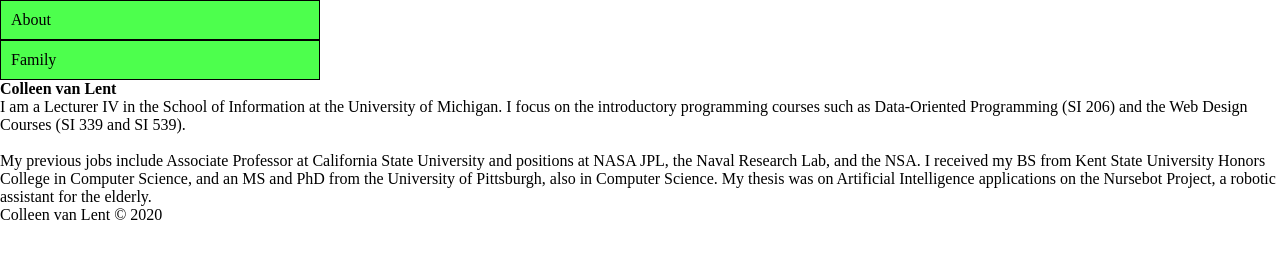
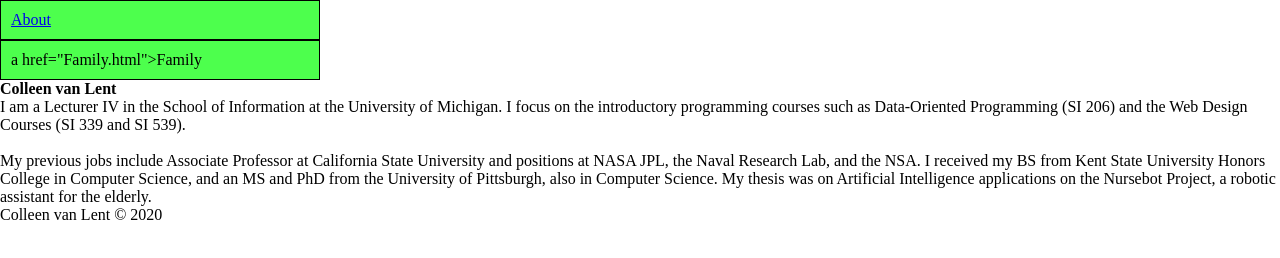
Before and after one commit to abassock/Homework1, a plain HTML site: page index.html in a window 1280 px wide. Drawn offline with Linux system fonts and the light colour scheme.

Commit message:
Update index.html

```diff
--- a/index.html
+++ b/index.html
@@ -12,8 +12,8 @@
 <header>
 	<nav>
 		<ul>
-			<li>About</li>
-			<li>Family</li>
+			<li><a href="index.html">About</a></li>
+			<li>a href="Family.html">Family</a></li>
 		</ul>
 	</nav>
 
```
